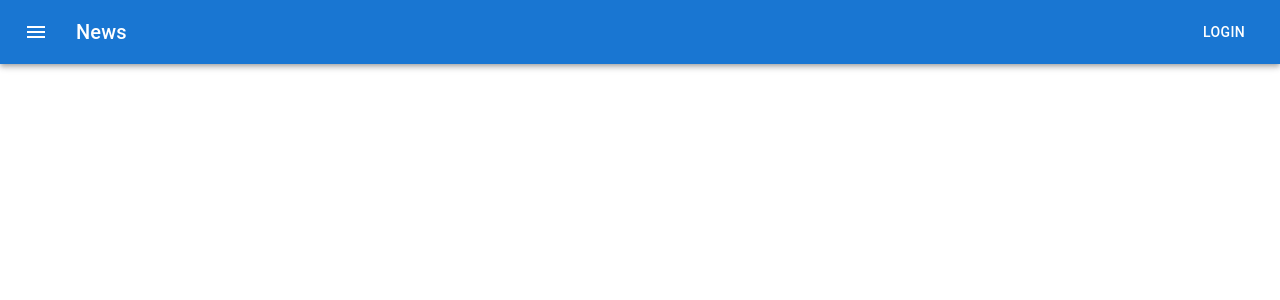
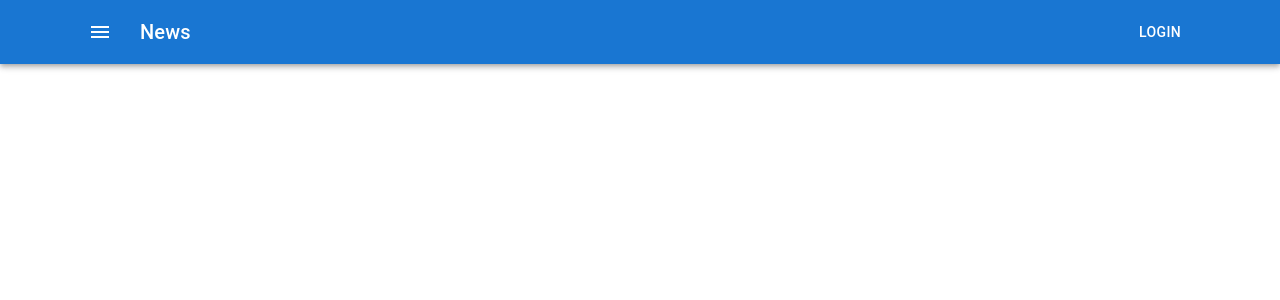
Before and after one commit to Bogdan-1121/react-shop, a React (Create React App) app: page / in a window 1280 px wide. Shown: the top 300 px of the page. Built offline with nearby package versions, Linux system fonts and the light colour scheme.

Commit message:
added header

```diff
--- a/src/Container/Header/Header.tsx
+++ b/src/Container/Header/Header.tsx
@@ -4,12 +4,14 @@ import Typography from '@mui/material/Typography'
 import Button from '@mui/material/Button'
 import IconButton from '@mui/material/IconButton'
 import MenuIcon from '@mui/icons-material/Menu'
+import { Container } from '@mui/material'
 
 type Props = {}
 
 const Header = (props: Props) => {
     return (
         <AppBar position="static">
+            <Container>
                 <Toolbar>
                     <IconButton
                         size="large"
@@ -20,11 +22,16 @@ const Header = (props: Props) => {
                     >
                         <MenuIcon />
                     </IconButton>
-                <Typography variant="h6" component="div" sx={{ flexGrow: 1 }}>
+                    <Typography
+                        variant="h6"
+                        component="div"
+                        sx={{ flexGrow: 1 }}
+                    >
                         News
                     </Typography>
                     <Button color="inherit">Login</Button>
                 </Toolbar>
+            </Container>
         </AppBar>
     )
 }
```
Lines whose indentation alone changed are shown as unchanged.
